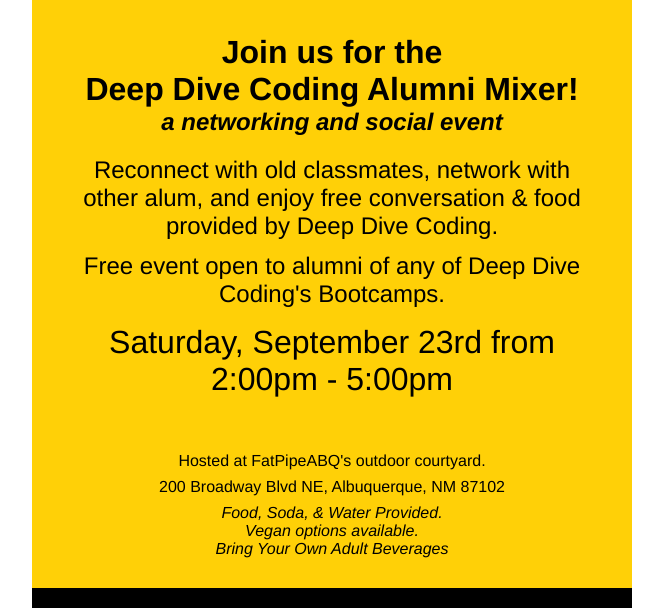
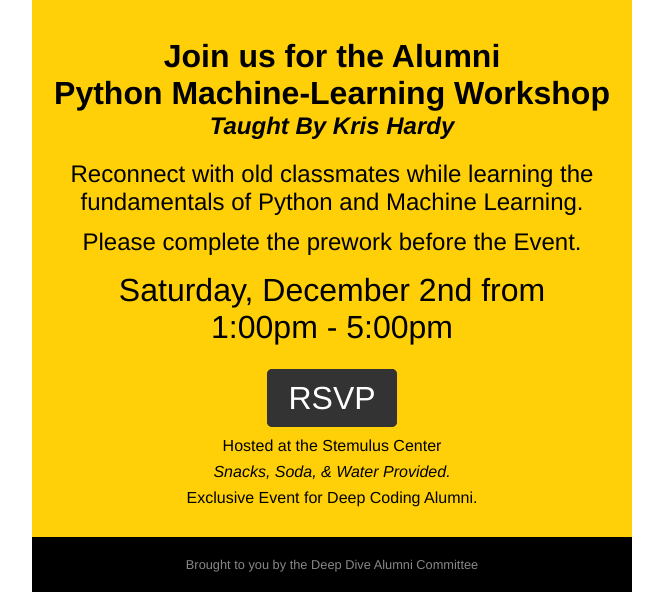
Before and after one commit to noeldevelops/alumni-emails, a plain HTML site: page index.html in a window 1280 px wide. Shown: the part 341-949 px from the top of the page, without its empty margins (308-971 px from the left). Drawn offline with Linux system fonts and the light colour scheme.

Commit message:
New Flyer for the Alumni workshop

```diff
--- a/index.html
+++ b/index.html
@@ -1,3 +1,4 @@
+<html>
 <!doctype html>
   <head>
     <link rel="stylesheet" type="text/css" href="style.css">
@@ -5,20 +6,25 @@
   <body>
     <div class="email-container">
 
+      <div class="pre-header"><p>You're invited to the Deep Dive Coding Alumni Python Workshop</p>
+      </div>
+
       <img src="https://cnmingenuity.org/deepdive/wp-content/uploads/sites/14/2017/07/deep-dive-logo-2017.png" alt="Deep Dive Coding">
 
-      <h1>Join us for the <br>Deep Dive Coding Alumni Mixer!</h1>
-      <h2>a networking and social event</h2>
+      <h1>Join us for the Alumni <br> Python Machine-Learning Workshop</h1>
+      <h2>Taught By Kris Hardy </h2>
       <div class="intro">
-        <p>Reconnect with old classmates, network with other alum, and enjoy free conversation &amp; food provided by Deep Dive Coding.</p>
-        <p>Free event open to alumni of any of Deep Dive Coding's Bootcamps.</p>
+        <p>Reconnect with old classmates while learning the fundamentals of Python and Machine Learning.</p>
+        <p>Please complete the <a class="instructions" href="https://github.com/krishardy/deepdive-python-workshop">prework</a> before the Event.</p>
       </div>
       <div class="info">
-        <p class="date">Saturday, September 23rd from 2:00pm - 5:00pm </p>
+
+        <p class="date">Saturday, December 2nd from 1:00pm - 5:00pm </p>
         <br>
-        <div class="location"><p>Hosted at FatPipeABQ's outdoor courtyard.</p>
-        <p>200 Broadway Blvd NE, Albuquerque, NM 87102</p></div>
-        <p class="fineprint">Food, Soda, &amp; Water Provided. <br>Vegan options available.<br> Bring Your Own Adult Beverages</p>
+        <a class="rsvp">RSVP</a>
+        <div class="location"><p>Hosted at the Stemulus Center</p></div>
+        <p class="fineprint">Snacks, Soda, &amp; Water Provided.</p>
+          <p>Exclusive Event for Deep Coding Alumni.</p>
       </div>
       <footer>Brought to you by the Deep Dive Alumni Committee</footer>
     </div>
```
